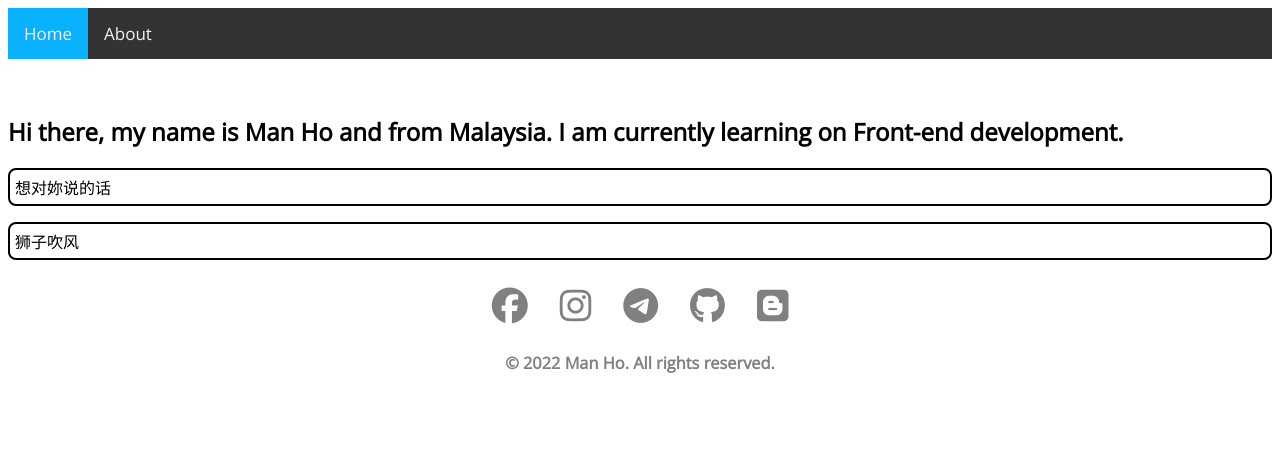
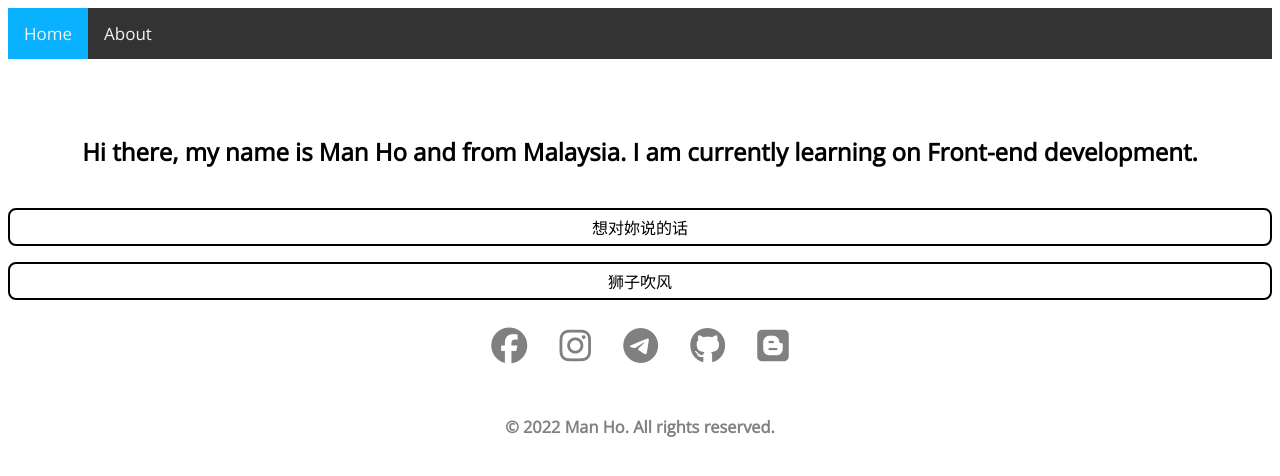
Before and after one commit to manho30/v1.manho30.me, a PHP site: page / in a window 1280 px wide. Shown: the top 476 px of the page. Run offline with PHP 8.4, Linux system fonts and the light colour scheme; some libraries are stand-ins or nearby versions.

Commit message:
Update index.css

```diff
--- a/index.css
+++ b/index.css
@@ -7,6 +7,12 @@ h3,
 h4,
 h5,
 h6,
+
+.content {
+        text-align: center;
+        margin-top: 40px;
+        font-family: 'Open Sans', sans-serif;
+}
 a {
 	font-family: 'Open Sans', sans-serif;
 }
```
